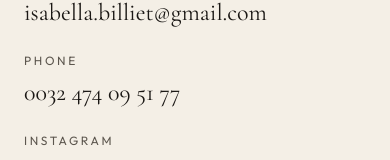
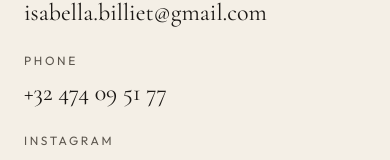
Before and after one commit to BeCreativeRuben/IsabellaBilliet, a Next.js app: page /en/contact in a window 390 px wide. Shown: the part 342-502 px from the top of the page. Built offline with nearby package versions, Linux system fonts and the light colour scheme.

Commit message:
Fix contact phone to +32 and stabilize custom cursor hover.

```diff
--- a/src/app/[locale]/contact/page.tsx
+++ b/src/app/[locale]/contact/page.tsx
@@ -40,7 +40,7 @@ export default async function ContactPage({ params }: Props) {
               className="mt-2 block font-display text-2xl text-ink transition-colors hover:text-sage"
               data-cursor="hover"
             >
-              0032 474 09 51 77
+              +32 474 09 51 77
             </a>
           </div>
           <div>
--- a/src/app/globals.css
+++ b/src/app/globals.css
@@ -57,6 +57,17 @@ body {
   font-family: var(--font-body), system-ui, sans-serif;
   cursor: none;
   overflow-x: hidden;
+}
+
+a,
+button,
+[data-cursor="hover"],
+input,
+textarea,
+select,
+label,
+summary {
+  cursor: none;
 }
 
 @media (pointer: coarse) {
--- a/src/components/CustomCursor.tsx
+++ b/src/components/CustomCursor.tsx
@@ -75,11 +75,23 @@ export function CustomCursor() {
       raf = requestAnimationFrame(animate);
     };
 
+    const hoverSelector =
+      "a, button, [data-cursor='hover'], input, textarea, select, label, summary";
+
+    const syncHover = (event: MouseEvent) => {
+      const target = event.target as HTMLElement | null;
+      const next = Boolean(target?.closest(hoverSelector));
+      if (next === hovering) return;
+      hovering = next;
+      applyClasses();
+    };
+
     const onMove = (event: MouseEvent) => {
       mouseX = event.clientX;
       mouseY = event.clientY;
       setVisible(true);
       dot.style.transform = `translate3d(${mouseX}px, ${mouseY}px, 0)`;
+      syncHover(event);
       start();
 
       window.clearTimeout(idleTimer);
@@ -87,13 +99,7 @@ export function CustomCursor() {
     };
 
     const onOver = (event: MouseEvent) => {
-      const target = event.target as HTMLElement | null;
-      const next = Boolean(
-        target?.closest("a, button, [data-cursor='hover'], input, textarea, select, label"),
-      );
-      if (next === hovering) return;
-      hovering = next;
-      applyClasses();
+      syncHover(event);
     };
 
     const onLeave = () => setVisible(false);
```
